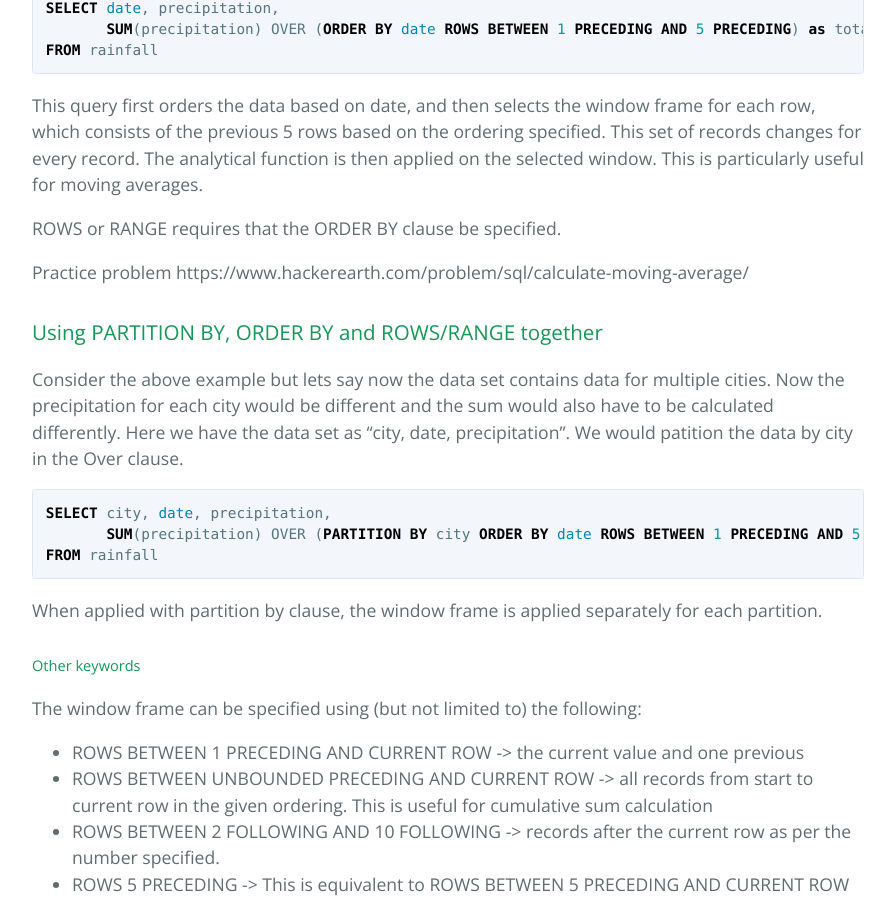
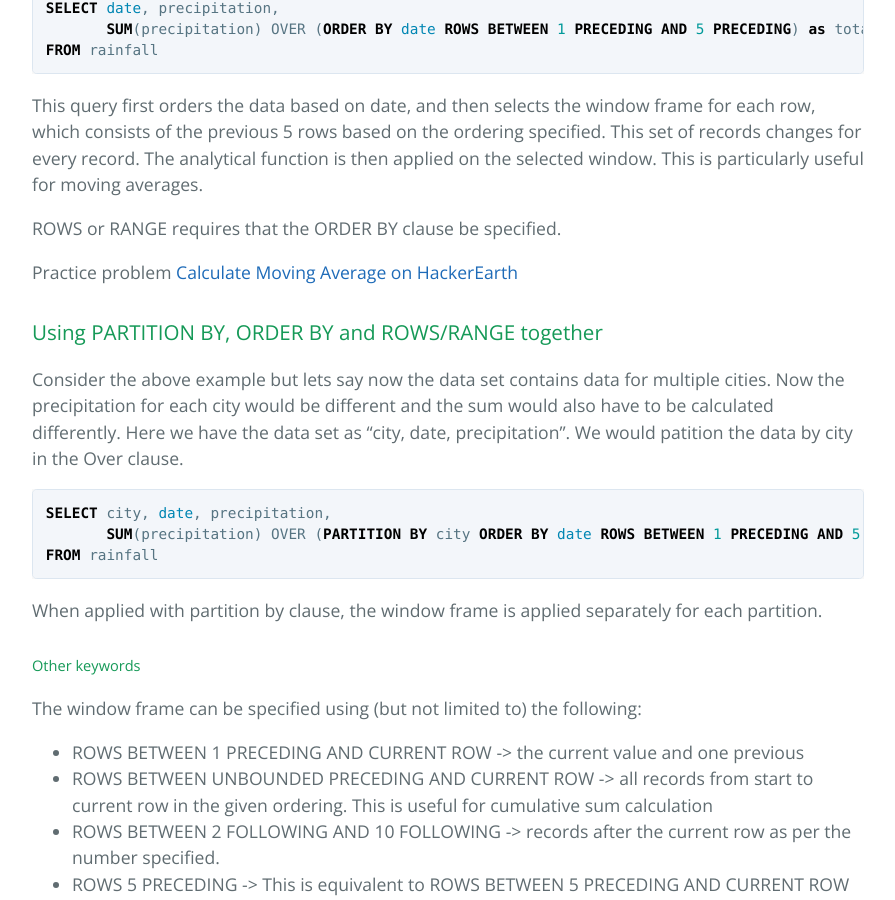
Before and after one commit to anish749/anish749.github.io, a Jekyll site: the page built from _posts/2017-04-29-window-frames-sql-analytical-functions.md, in a window 1280 px wide and 900 px high, scrolled down 1071 px. Shown: the whole window, without its empty margins (192-1087 px from the left). Built offline with Jekyll 4.4.1, drawn with Linux system fonts in a browser that asks for light colours.

Commit message:
link fixed

```diff
--- a/_posts/2017-04-29-window-frames-sql-analytical-functions.md
+++ b/_posts/2017-04-29-window-frames-sql-analytical-functions.md
@@ -29,7 +29,7 @@ This query first orders the data based on date, and then selects the window fram
 
 ROWS or RANGE requires that the ORDER BY clause be specified.
 
-Practice problem https://www.hackerearth.com/problem/sql/calculate-moving-average/
+Practice problem [Calculate Moving Average on HackerEarth](https://www.hackerearth.com/problem/sql/calculate-moving-average/)
 
 ### Using PARTITION BY, ORDER BY and ROWS/RANGE together
 Consider the above example but lets say now the data set contains data for multiple cities. Now the precipitation for each city would be different and the sum would also have to be calculated differently. Here we have the data set as "city, date, precipitation". We would patition the data by city in the Over clause.
```
